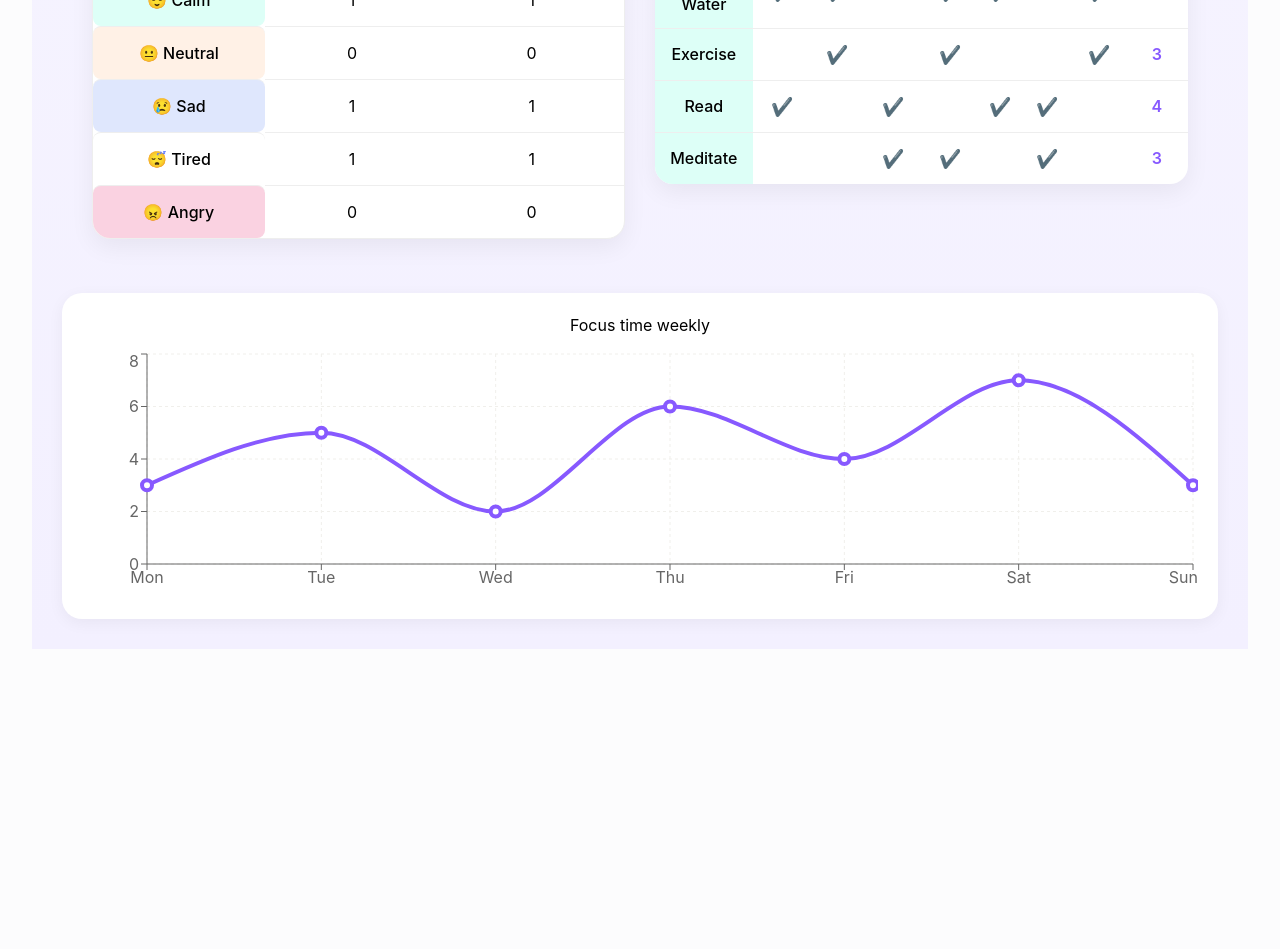
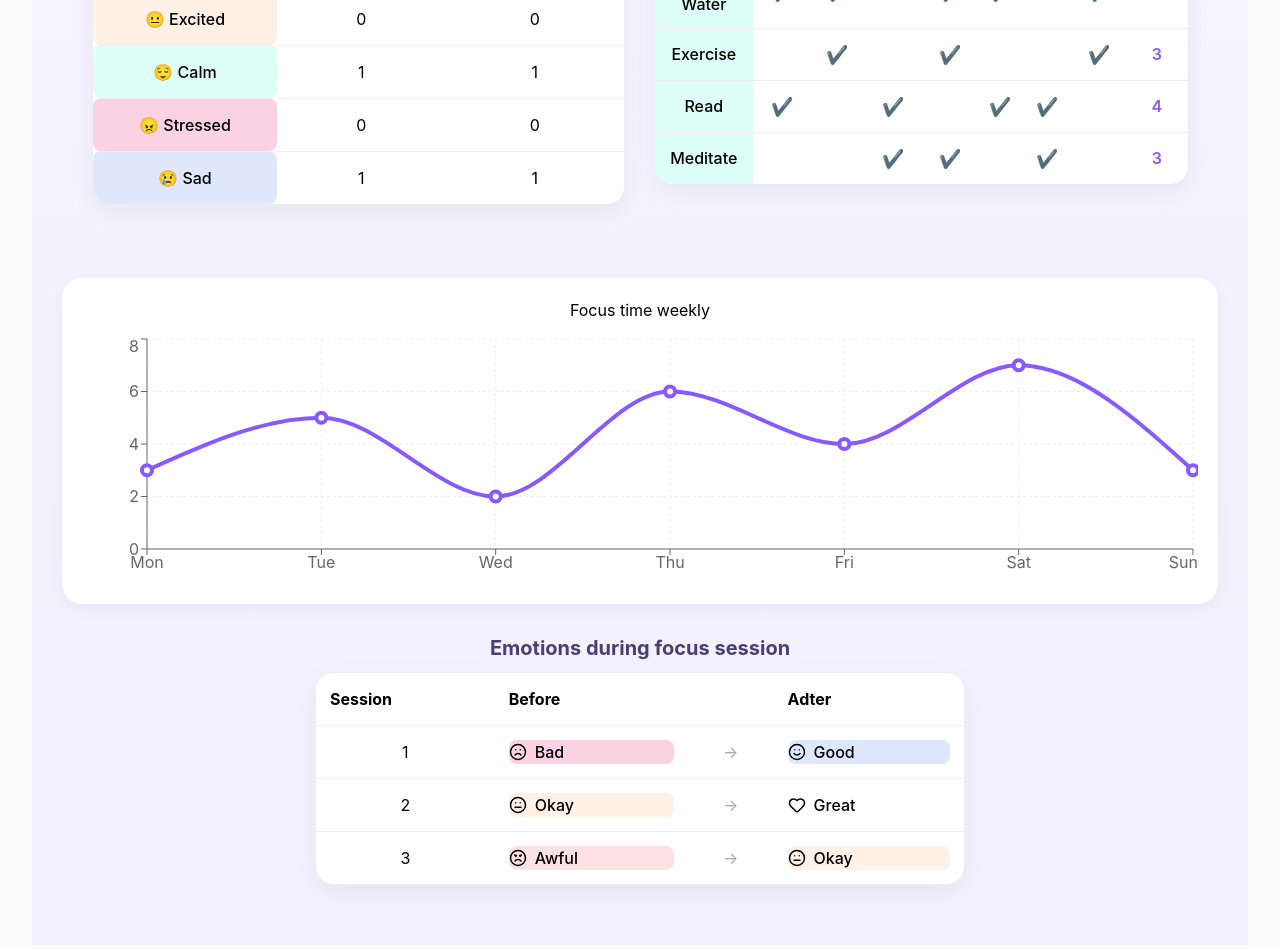
Before and after one commit to K657-Mood-Tracker/MoodBites, a React (Vite) app in the folder MoodBites/: page /insights in a window 1280 px wide. Shown: the part 1140-2089 px from the top of the page. Before the commit the page ends 1821 px from the top, so only its background shows below. Built offline with nearby package versions, Linux system fonts and the light colour scheme.

Commit message:
Mood session table
Added mood before and after focused time table

```diff
--- a/MoodBites/src/insight/Insights.tsx
+++ b/MoodBites/src/insight/Insights.tsx
@@ -4,6 +4,7 @@ import WeeklyMood from "./WeeklyMood";
 import MoodCounter from "./MoodCounts";
 import HabitCounter from "./HabitCount";
 import MoodCalendar from "./MoodCalendar";
+import SessionMood from "./SessionMood";
 import "./styles.css"
 //
 const Insights: React.FC = () => {
@@ -26,6 +27,9 @@ const Insights: React.FC = () => {
         <div className="chart-box">
           <FocustTimeStatistics />
         </div>
+        <div className="tables-container">
+          <SessionMood />
+        </div>
         </main>
       </div>
     );
--- a/MoodBites/src/insight/MoodCounts.tsx
+++ b/MoodBites/src/insight/MoodCounts.tsx
@@ -1,5 +1,7 @@
 import React from "react";
 import "./styles.css";
+import { Smile, Zap, Coffee, AlertTriangle, Heart} from 'lucide-react';
+
 
 type MoodEntry = {
   mood: "happy" | "calm" | "neutral" | "sad" | "tired" | "angry";
@@ -46,12 +48,18 @@ export default function MoodStatsTable() {
   const { weekCounts, monthCounts } = countMoods(moodLog);
 
   const moods = [
+    // { key:"happy", name: 'Happy', color: 'from-emerald-100 to-emerald-200 text-emerald-900', icon: Smile },
+    // { key: "Excited", name: 'Excited', color: 'from-amber-100 to-amber-200 text-amber-900', icon: Zap },
+    // { key: "calm", name: 'Calm', color: 'from-orange-100 to-orange-200 text-orange-900', icon: Coffee },
+    // { key: "Stressed", name: 'Stressed', color: 'from-rose-100 to-rose-200 text-rose-900', icon: AlertTriangle },
+    // { key: "sad", name: 'Sad', color: 'from-fuchsia-100 to-fuchsia-200 text-fuchsia-900', icon: Heart }
     { key: "happy", label: "😊 Happy", class: "mood-1" },
+    { key: "Excited", label: "😐 Excited", class: "mood-3" },
     { key: "calm", label: "😌 Calm", class: "mood-6" },
-    { key: "neutral", label: "😐 Neutral", class: "mood-3" },
-    { key: "sad", label: "😢 Sad", class: "mood-4" },
-    { key: "tired", label: "😴 Tired", class: "mood-5" },
-    { key: "angry", label: "😠 Angry", class: "mood-2" }
+    { key: "Stressed", label: "😠 Stressed", class: "mood-2" },
+    { key: "sad", label: "😢 Sad", class: "mood-4" }
+    //{ key: "tired", label: "😴 Tired", class: "mood-5" },
+    //{ key: "angry", label: "😠 Angry", class: "mood-2" }
   ];
 
   return (
--- /dev/null
+++ b/MoodBites/src/insight/SessionMood.tsx
@@ -0,0 +1,96 @@
+import React from "react";
+import { Smile, Meh, Frown, Angry, Heart } from "lucide-react";
+
+type Mood = {
+  value: number;
+  icon: React.ElementType;
+  label: string;
+};
+
+const moods: Mood[] = [
+  { value: 1, icon: Angry, label: "Awful" },
+  { value: 2, icon: Frown, label: "Bad" },
+  { value: 3, icon: Meh, label: "Okay" },
+  { value: 4, icon: Smile, label: "Good" },
+  { value: 5, icon: Heart, label: "Great" },
+];
+
+type Session = {
+  id: number;
+  before: number;
+  after: number;
+};
+
+// poto pakeisti
+const sessions: Session[] = [
+  { id: 1, before: 2, after: 4 },
+  { id: 2, before: 3, after: 5 },
+  { id: 3, before: 1, after: 3 },
+];
+
+const getMood = (value: number) => moods.find((m) => m.value === value);
+
+const SessionMood: React.FC = () => {
+  return (
+    <div className="mood-table-wrapper">
+      <h2 className="text-xl font-bold mb-6">
+        Emotions during focus session
+      </h2>
+
+      <table className="mood-table">
+        <thead>
+          <tr className="border-b">
+            <th className="py-3">Session</th>
+            <th className="py-3">Before</th>
+            <th className="py-3"></th>
+            <th className="py-3">Adter</th>
+          </tr>
+        </thead>
+
+        <tbody>
+            {sessions.map((session) => {
+                const beforeMood = getMood(session.before);
+                const afterMood = getMood(session.after);
+
+                return (
+                <tr key={session.id}>
+                    <td>{session.id}</td>
+
+                    {/* PRIEŠ */}
+                    <td>
+                    <div className={`mood mood-${session.before}`}>
+                        {beforeMood && (
+                        <div className="flex items-center gap-2">
+                            <beforeMood.icon size={18} />
+                            <span>{beforeMood.label}</span>
+                        </div>
+                        )}
+                    </div>
+                    </td>
+
+                    {/* RODYKLĖ */}
+                    <td style={{ textAlign: "center", color: "#aaa" }}>
+                    →
+                    </td>
+
+                    {/* PO */}
+                    <td>
+                    <div className={`mood mood-${session.after}`}>
+                        {afterMood && (
+                        <div className="flex items-center gap-2">
+                            <afterMood.icon size={18} />
+                            <span>{afterMood.label}</span>
+                        </div>
+                        )}
+                    </div>
+                    </td>
+                </tr>
+                );
+            })}
+        </tbody>
+      </table>
+    </div>
+  );
+};
+
+export default SessionMood;
```
